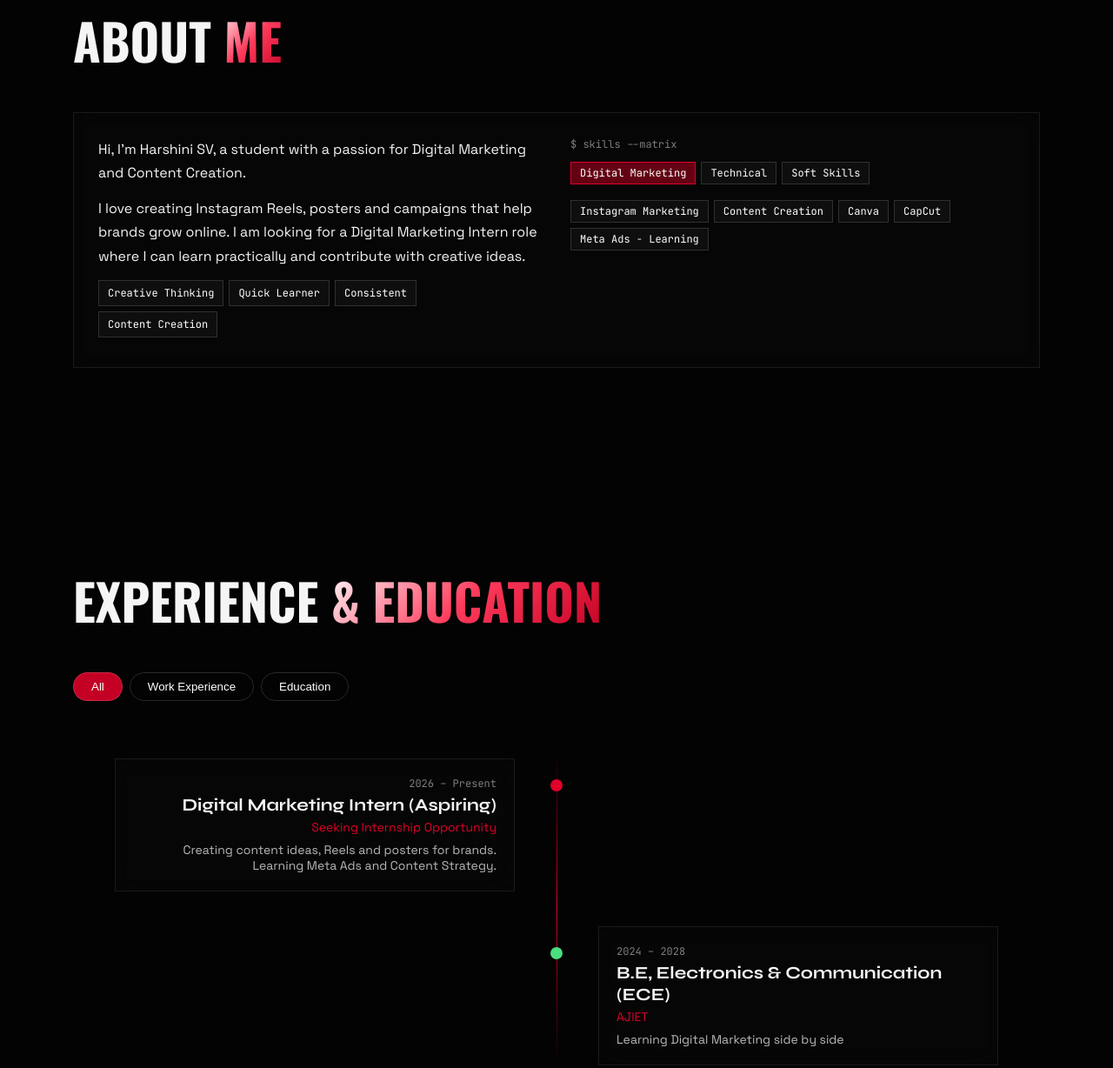
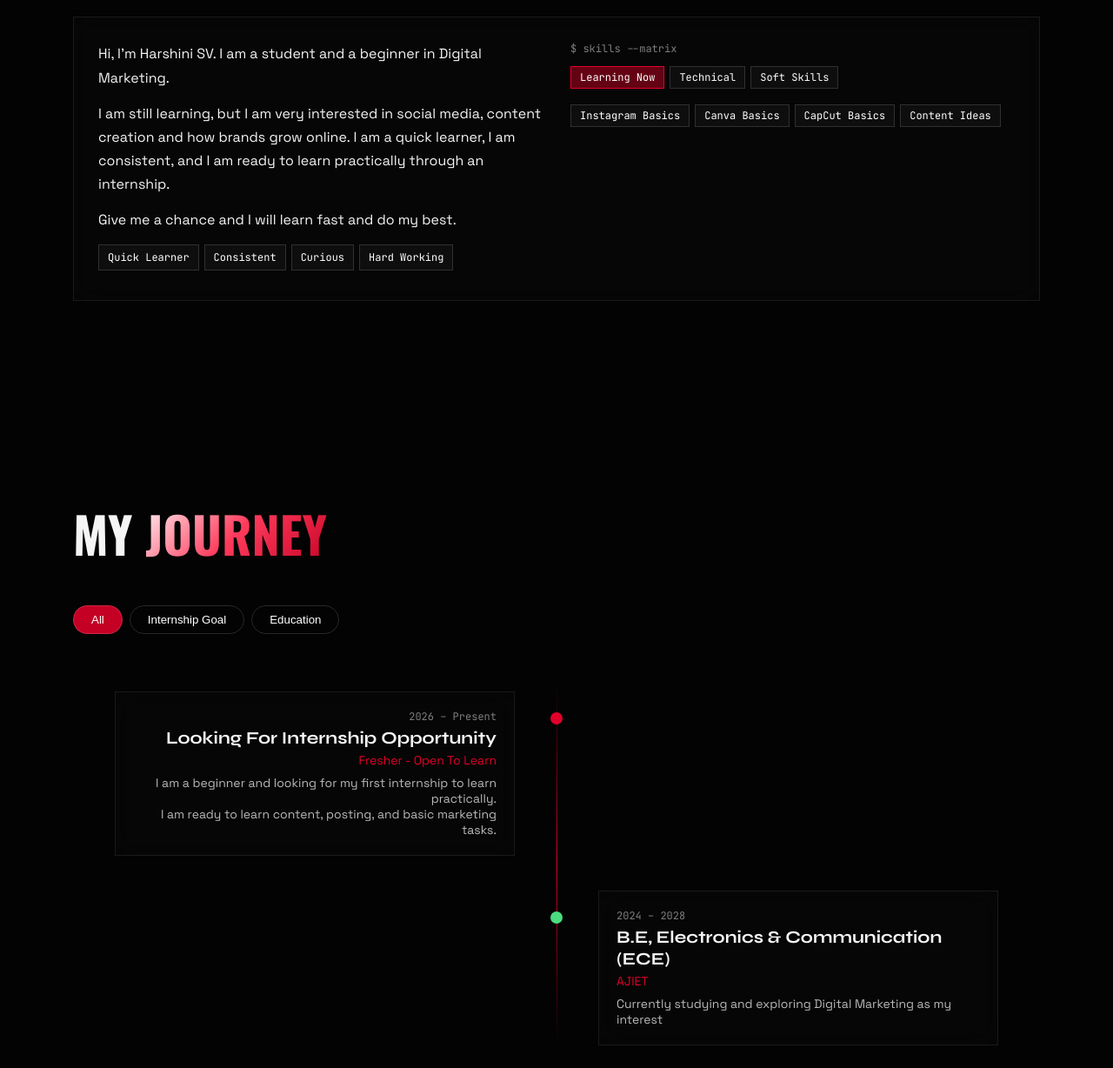
Before and after one commit to harshinishekhar246-ui/Harshini-SV, a plain HTML site: page index.html in a window 1280 px wide. Shown: the part 1135-2363 px from the top of the page at 87% size. Drawn offline with nearby package versions, Linux system fonts and the light colour scheme.

Commit message:
Update index.html

```diff
--- a/index.html
+++ b/index.html
@@ -75,31 +75,32 @@ input,textarea{width:100%;background:rgba(0,0,0,.5);border:1px solid rgba(255,25
 <div id="modal"><div class="box glass" id="mbox"></div></div>
 <script>
 const DATA = {
-  firstName: "Harshini", fullName: "Harshini SV", role: "Digital Marketing Intern",
+  firstName: "Harshini", fullName: "Harshini SV", role: "Beginner | Aspiring Digital Marketer",
   email: "harshinishekhar246@gmail.com", location: "", resume: "#contact",
-  bio: ["Hi, I'm Harshini SV, a student with a passion for Digital Marketing and Content Creation.",
-        "I love creating Instagram Reels, posters and campaigns that help brands grow online. I am looking for a Digital Marketing Intern role where I can learn practically and contribute with creative ideas."],
-  strengths: ["Creative Thinking","Quick Learner","Consistent","Content Creation"],
+  bio: ["Hi, I'm Harshini SV. I am a student and a beginner in Digital Marketing.",
+        "I am still learning, but I am very interested in social media, content creation and how brands grow online. I am a quick learner, I am consistent, and I am ready to learn practically through an internship.",
+        "Give me a chance and I will learn fast and do my best."],
+  strengths: ["Quick Learner","Consistent","Curious","Hard Working"],
   socials: [["GitHub","https://github.com/harshinishekhar246-ui"],["LinkedIn","https://linkedin.com/in/harshini-shekhar"],["Instagram","https://instagram.com/ajiet._.diaries"]],
-  metrics: [["Projects",4,0],["Reels / Designs",25,0],["Tools Known",5,0]],
+  metrics: [["Currently Learning",3,0],["Projects Practicing",2,0],["Willing To Learn",100,0]],
   timeline: [
-    {type:"work",title:"Digital Marketing Intern (Aspiring)",org:"Seeking Internship Opportunity",period:"2026 – Present",pts:["Creating content ideas, Reels and posters for brands.","Learning Meta Ads and Content Strategy."]},
-    {type:"education",title:"B.E, Electronics & Communication (ECE)",org:"AJIET",period:"2024 – 2028",pts:["Learning Digital Marketing side by side"]}
+    {type:"work",title:"Looking For Internship Opportunity",org:"Fresher - Open To Learn",period:"2026 – Present",pts:["I am a beginner and looking for my first internship to learn practically.","I am ready to learn content, posting, and basic marketing tasks."]},
+    {type:"education",title:"B.E, Electronics & Communication (ECE)",org:"AJIET",period:"2024 – 2028",pts:["Currently studying and exploring Digital Marketing as my interest"]}
   ],
   projects: [
-    {name:"Digital Marketing Content",blurb:"Created Reels, posters and captions for Instagram pages. Focus on reach and engagement.",stack:["Canva","CapCut","Instagram"],gh:"https://github.com/harshinishekhar246-ui/Harshini",live:""},
-    {name:"Portfolio Website",blurb:"This portfolio itself - built with HTML, CSS and hosted on GitHub Pages.",stack:["HTML","CSS","GitHub Pages"],gh:"https://github.com/harshinishekhar246-ui/Harshini",live:""},
-    {name:"Brand Poster Design",blurb:"Designed posters for small brands using Canva - festival offers, product launches.",stack:["Canva","Instagram"],gh:"https://github.com/harshinishekhar246-ui/Harshini",live:""}
+    {name:"Learning Content Creation",blurb:"I am learning how to make simple posters and short videos using Canva and CapCut. Practicing daily to improve.",stack:["Canva","CapCut","Instagram"],gh:"https://github.com/harshinishekhar246-ui/Harshini-SV",live:""},
+    {name:"Portfolio Website",blurb:"My first website. I built this portfolio to show who I am and what I am learning.",stack:["HTML","CSS","GitHub Pages"],gh:"https://github.com/harshinishekhar246-ui/Harshini-SV",live:""},
+    {name:"Learning Digital Marketing",blurb:"Learning basics of Instagram, content ideas, and how brands post online. Still in learning stage.",stack:["Instagram","Content Ideas","Learning"],gh:"https://github.com/harshinishekhar246-ui/Harshini-SV",live:""}
   ],
   skills: {
-    "Digital Marketing":["Instagram Marketing","Content Creation","Canva","CapCut","Meta Ads - Learning"],
-    "Technical":["HTML","CSS Basics","MS Office"],
-    "Soft Skills":["Communication","Creativity","Time Management","Team Work"]
+    "Learning Now":["Instagram Basics","Canva Basics","CapCut Basics","Content Ideas"],
+    "Technical":["HTML Basics","MS Office","Basic Computer Skills"],
+    "Soft Skills":["Quick Learner","Communication","Consistent","Positive Attitude"]
   },
   certs: [
-    {name:"Digital Marketing Basics",issuer:"Online Course",date:"2026-03",code:"DM-0001",color:"#ff3b5c",skills:["Social Media","Content"]},
-    {name:"Canva Design",issuer:"Canva",date:"2026-01",code:"DM-0002",color:"#00d4aa",skills:["Poster","Reels"]},
-    {name:"Content Creation",issuer:"Online Course",date:"2025-11",code:"DM-0003",color:"#4da3ff",skills:["Reels","Editing"]}
+    {name:"Digital Marketing Basics",issuer:"Learning",date:"2026",code:"LEARN-01",color:"#ff3b5c",skills:["Learning","Basics"]},
+    {name:"Canva - Basics",issuer:"Learning",date:"2026",code:"LEARN-02",color:"#00d4aa",skills:["Poster","Learning"]},
+    {name:"Content Creation - Beginner",issuer:"Learning",date:"2026",code:"LEARN-03",color:"#4da3ff",skills:["Learning","Practice"]}
   ]
 };
 const $=s=>document.querySelector(s), D=DATA;
@@ -110,9 +111,9 @@ $("#navlinks").innerHTML=links.map(l=>`<li><a href="#${l}" data-l="${l}">${l}</a
 $("#app").innerHTML=`
 <section id="top"><div class="water">${D.firstName}</div><div class="heroin">
   <div class="chip" style="margin-bottom:24px">01 / ${D.role.toUpperCase()}</div>
-  <h1><span>CREATING CONTENT</span><span class="g">THAT GROWS BRANDS<span class="dot">.</span></span></h1>
+  <h1><span>BEGINNER WITH</span><span class="g">BIG INTEREST TO LEARN<span class="dot">.</span></span></h1>
   <div class="metrics">${D.metrics.map(m=>`<div><b class="count" data-v="${m[1]}" data-d="${m[2]}">0</b><span class="mono" style="font-size:12px;opacity:.6">${m[0]}</span></div>`).join("")}
-  <div class="mono" style="font-size:12px"><span class="beacon"></span>Open to Internship Opportunities</div></div>
+  <div class="mono" style="font-size:12px"><span class="beacon"></span>Open to Internship - Ready to Learn</div></div>
   <a class="btn red mag" href="#projects">EXPLORE WORK →</a>
   <a class="btn glass mag" href="#contact" style="margin-left:12px">CONTACT ME</a>
 </div></section>
@@ -120,15 +121,15 @@ $("#app").innerHTML=`
  <div class="glass term"><div style="line-height:1.7;max-width:60ch">${D.bio.map(p=>`<p style="margin-bottom:14px">${p}</p>`).join("")}${chips(D.strengths)}</div>
  <div><div class="mono" style="font-size:12px;opacity:.5;margin-bottom:12px">$ skills --matrix</div>
  <div id="skcats"></div><div id="sklist" style="margin-top:12px"></div></div></div></section>
-<section id="experience"><h2 class="title">Experience <span class="neon">& education</span></h2>
- <div style="margin-bottom:56px"><button class="pill on" data-f="all">All</button><button class="pill" data-f="work">Work Experience</button><button class="pill" data-f="education">Education</button></div>
+<section id="experience"><h2 class="title">My <span class="neon">Journey</span></h2>
+ <div style="margin-bottom:56px"><button class="pill on" data-f="all">All</button><button class="pill" data-f="work">Internship Goal</button><button class="pill" data-f="education">Education</button></div>
  <div class="tl"><div class="spine"></div><div id="items"></div></div></section>
-<section id="projects"><h2 class="title">Selected <span class="neon">projects</span></h2>
+<section id="projects"><h2 class="title">What I Am <span class="neon">Learning</span></h2>
  <div class="grid">${D.projects.map(p=>`<div class="glass card"><h3>${p.name}</h3><p style="opacity:.75;margin:8px 0 16px;font-size:14px">${p.blurb}</p>${chips(p.stack)}
  <div style="margin-top:12px;font-size:14px"><a href="${p.gh}" target="_blank" style="color:#fff;margin-right:16px">GitHub</a></div></div>`).join("")}</div></section>
 <section id="skills"><h2 class="title">My <span class="neon">skills</span></h2>
  <div class="grid">${Object.entries(D.skills).map(([k,v])=>`<div class="glass" style="padding:20px"><h3 style="font:600 18px Syne;color:#e0002a;margin-bottom:12px">${k}</h3>${chips(v)}</div>`).join("")}</div></section>
-<section id="certifications" style="overflow:hidden"><h2 class="title">Certifi<span class="neon">cations</span></h2>
+<section id="certifications" style="overflow:hidden"><h2 class="title">Learning <span class="neon">Journey</span></h2>
  <div style="display:flex;justify-content:space-between;margin-bottom:24px"><span style="opacity:.6;font-size:14px">Drag to rotate. Click a card to bring it forward.</span><button class="chip" id="auto" style="background:none;cursor:pointer">[AUTO-SPIN ON]</button></div>
  <div id="ring-wrap"><div id="cyl"></div></div><div class="dots" id="dots"></div></section>
 <section id="contact"><h2 class="title">Let’s <span class="neon">talk</span></h2>
```
